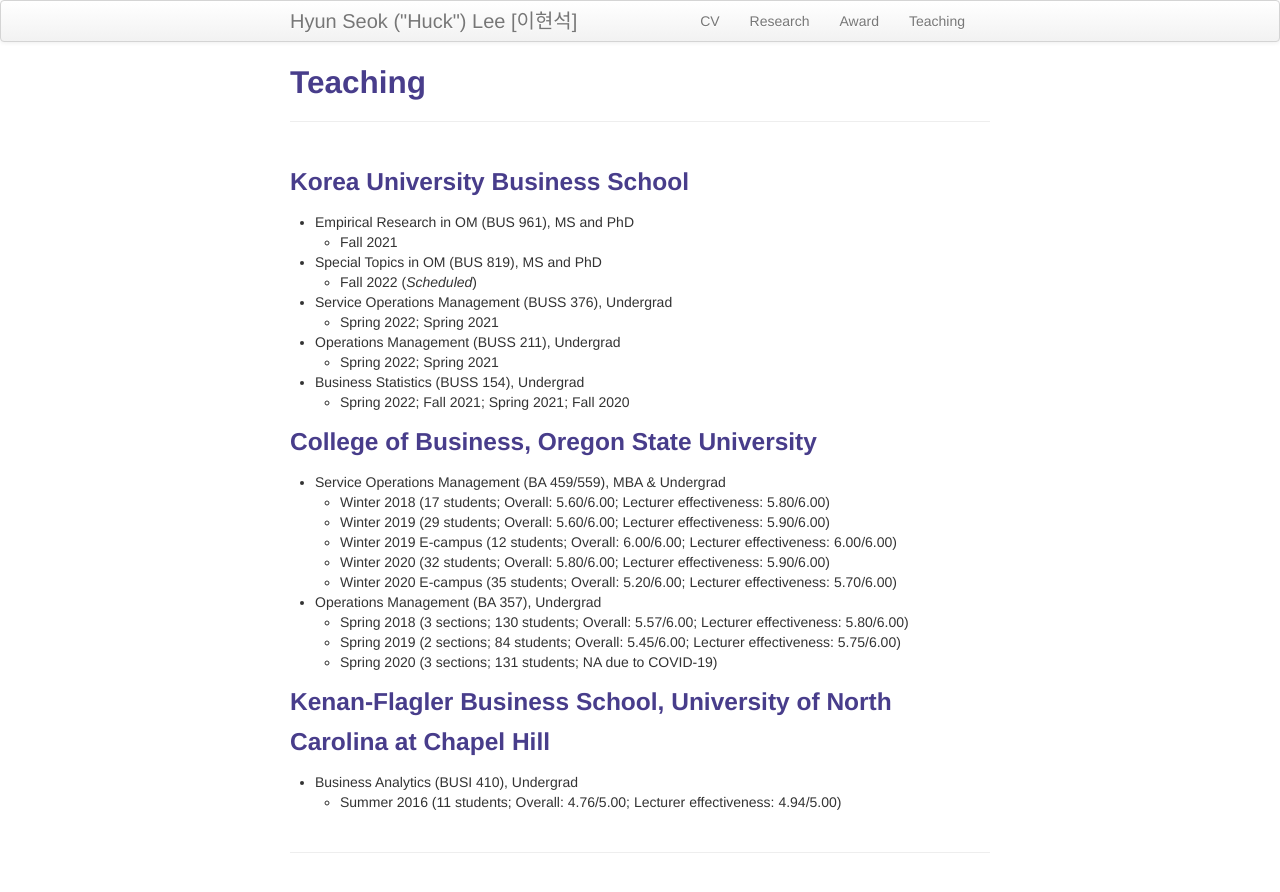
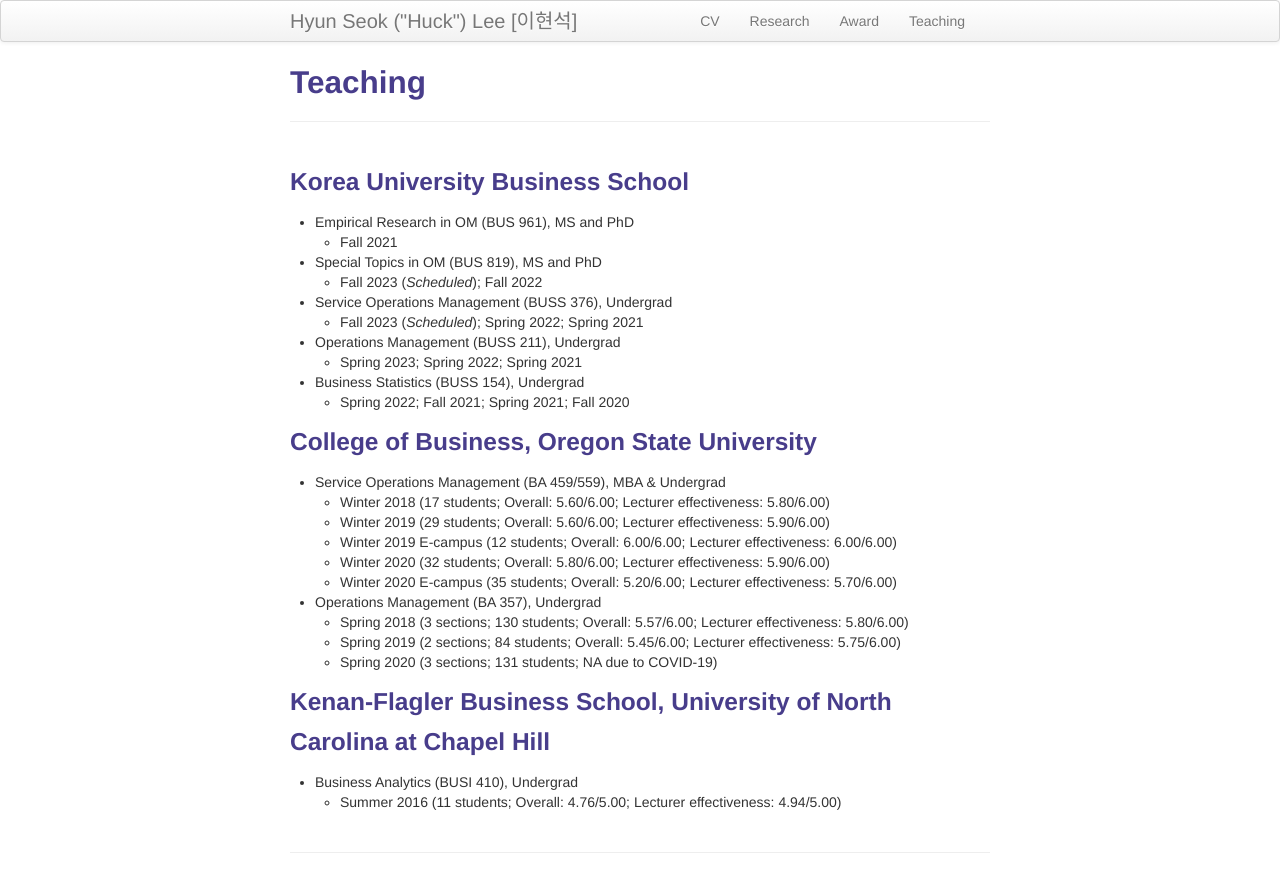
Before and after one commit to lordya2/lordya2.github.io, a Jekyll site: the page built from pages/teaching.md, in a window 1280 px wide. Shown: the top 892 px of the page. Built offline with Jekyll 4.4.1, drawn with Linux system fonts in a browser that asks for light colours.

Commit message:
Update teaching.md

```diff
--- a/pages/teaching.md
+++ b/pages/teaching.md
@@ -9,11 +9,11 @@ description: Hyun Seok ("Huck") Lee's Teaching
 * Empirical Research in OM (BUS 961), MS and PhD
   * Fall 2021
 * Special Topics in OM (BUS 819), MS and PhD
-  * Fall 2022 (*Scheduled*)
+  * Fall 2023 (*Scheduled*); Fall 2022
 * Service Operations Management (BUSS 376), Undergrad
-  * Spring 2022; Spring 2021
+  * Fall 2023 (*Scheduled*); Spring 2022; Spring 2021
 * Operations Management (BUSS 211), Undergrad
-  * Spring 2022; Spring 2021
+  * Spring 2023; Spring 2022; Spring 2021
 * Business Statistics (BUSS 154), Undergrad
   * Spring 2022; Fall 2021; Spring 2021; Fall 2020
 
```
